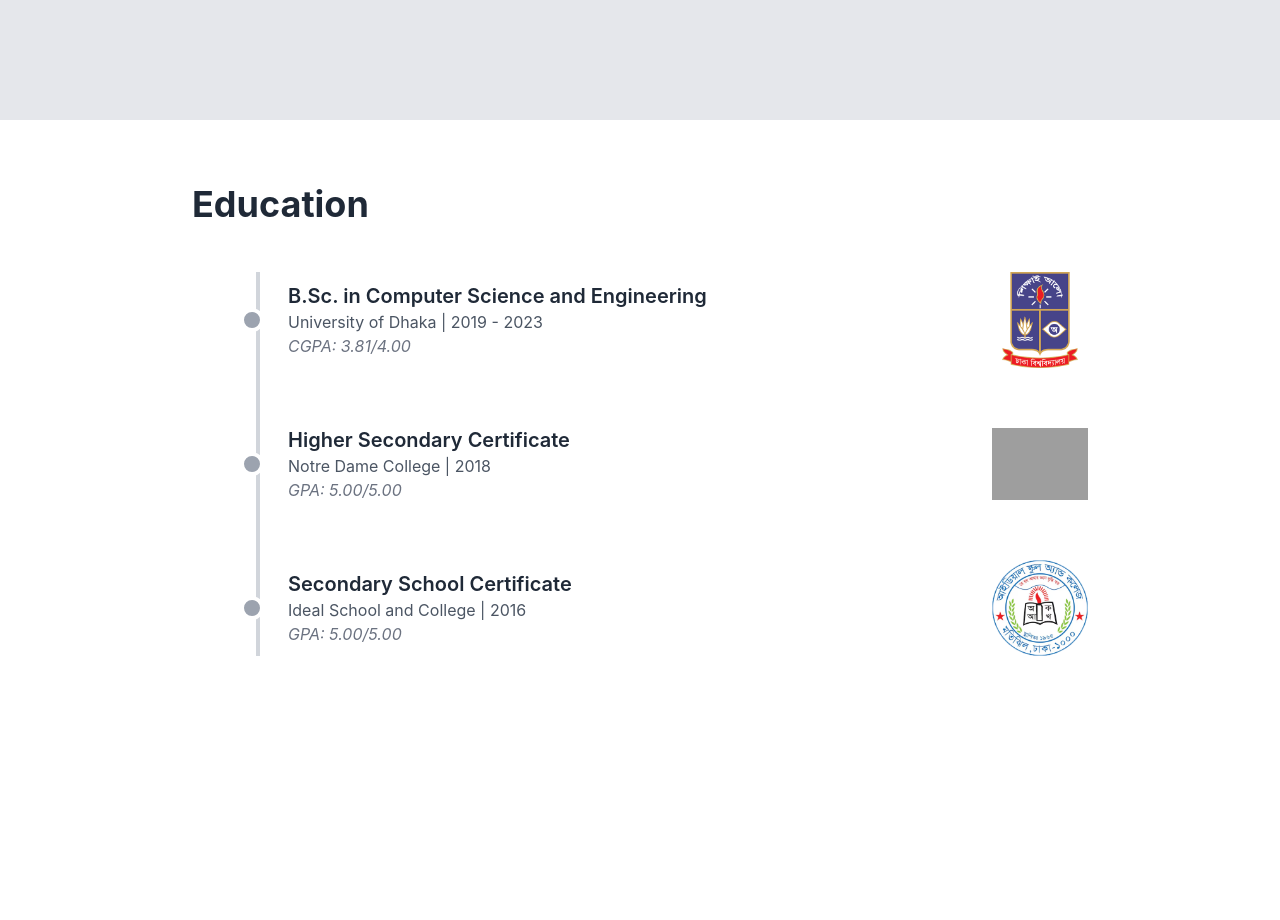
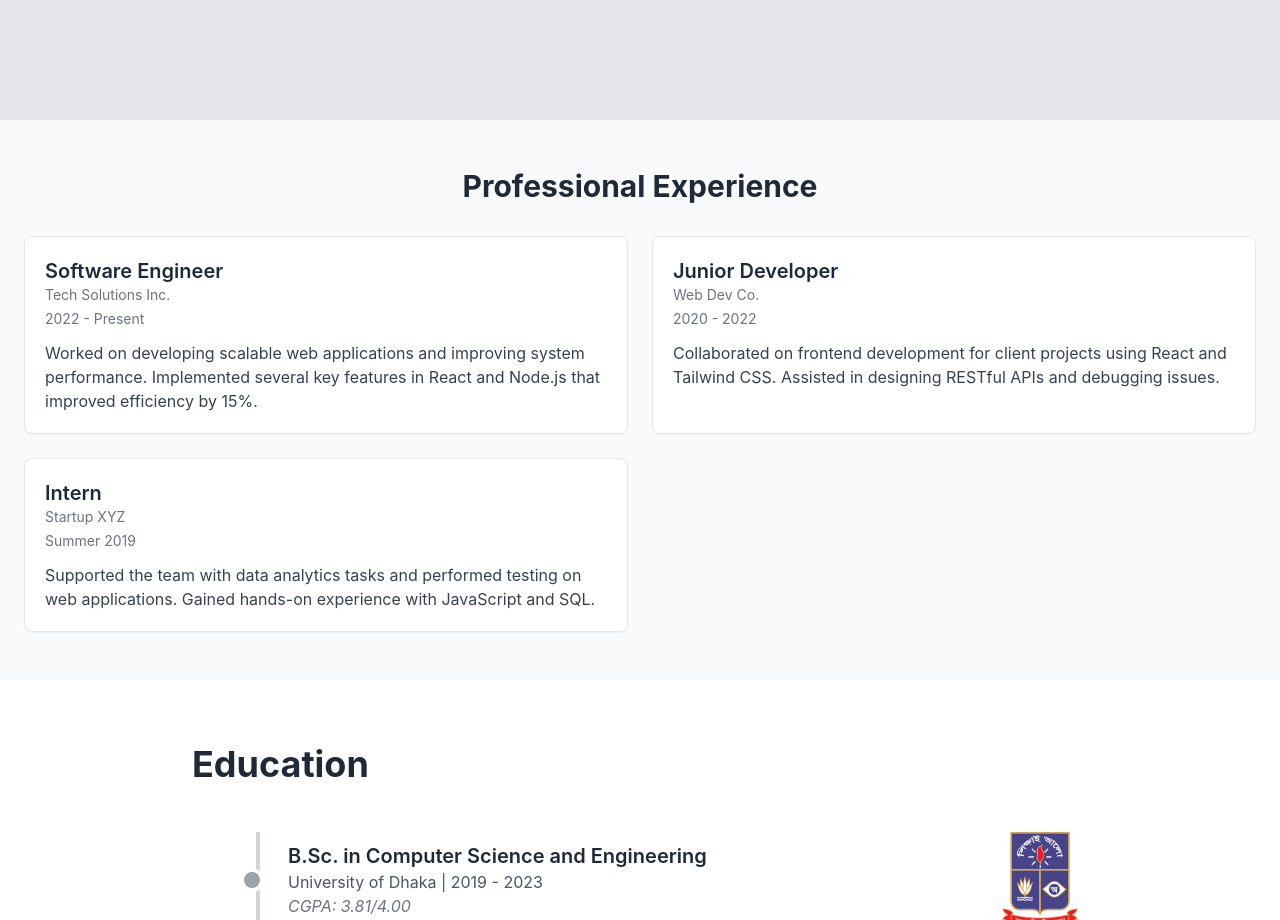
Before and after one commit to azwadkm22/Portfolio, a React (Create React App) app: page / in a window 1280 px wide. Shown: the part 1480-2400 px from the top of the page. Built offline with nearby package versions, Linux system fonts and the light colour scheme; grey boxes are pictures that could not be loaded.

Commit message:
Added work experience basic template

```diff
--- a/src/App.js
+++ b/src/App.js
@@ -10,6 +10,7 @@ import { Element } from 'react-scroll';
 import Certifications from './components/Certifications';
 import Education from './components/Education';
 import Achievements from './components/Achievements';
+import ProfessionalExperience from './components/ProfessionalExperience';
 
 function App() {
   return (
@@ -22,6 +23,10 @@ function App() {
       <Element name="about">
         <About />
       </Element>
+      <Element name="experience">
+        <ProfessionalExperience />
+      </Element>
+
       <Element name="education">
         <Education />
       </Element>
--- /dev/null
+++ b/src/components/ExperienceCard.js
@@ -0,0 +1,15 @@
+// src/components/ExperienceCard.js
+import React from 'react';
+
+function ExperienceCard({ title, company, date, description }) {
+    return (
+        <div className="bg-white border border-gray-200 rounded-lg shadow-sm p-5 hover:shadow-md transition-shadow duration-200 ease-in-out">
+            <h3 className="text-xl font-semibold text-gray-800">{title}</h3>
+            <p className="text-sm text-gray-500 mb-1">{company}</p>
+            <p className="text-sm text-gray-500 mb-3">{date}</p>
+            <p className="text-gray-700">{description}</p>
+        </div>
+    );
+}
+
+export default ExperienceCard;
--- /dev/null
+++ b/src/components/ProfessionalExperience.js
@@ -0,0 +1,48 @@
+// src/components/ProfessionalExperience.js
+import React from 'react';
+import ExperienceCard from './ExperienceCard';
+
+function ProfessionalExperience() {
+    const experiences = [
+        {
+            title: "Software Engineer",
+            company: "Tech Solutions Inc.",
+            date: "2022 - Present",
+            description: "Worked on developing scalable web applications and improving system performance. Implemented several key features in React and Node.js that improved efficiency by 15%.",
+        },
+        {
+            title: "Junior Developer",
+            company: "Web Dev Co.",
+            date: "2020 - 2022",
+            description: "Collaborated on frontend development for client projects using React and Tailwind CSS. Assisted in designing RESTful APIs and debugging issues.",
+        },
+        {
+            title: "Intern",
+            company: "Startup XYZ",
+            date: "Summer 2019",
+            description: "Supported the team with data analytics tasks and performed testing on web applications. Gained hands-on experience with JavaScript and SQL.",
+        },
+        // Add more experiences as needed
+    ];
+
+    return (
+        <section id="professional-experience" className="py-12 bg-gray-50">
+            <div className="container mx-auto px-6">
+                <h2 className="text-3xl font-bold text-center mb-8 text-gray-800">Professional Experience</h2>
+                <div className="grid grid-cols-1 md:grid-cols-2 gap-6">
+                    {experiences.map((experience, index) => (
+                        <ExperienceCard
+                            key={index}
+                            title={experience.title}
+                            company={experience.company}
+                            date={experience.date}
+                            description={experience.description}
+                        />
+                    ))}
+                </div>
+            </div>
+        </section>
+    );
+}
+
+export default ProfessionalExperience;
```
